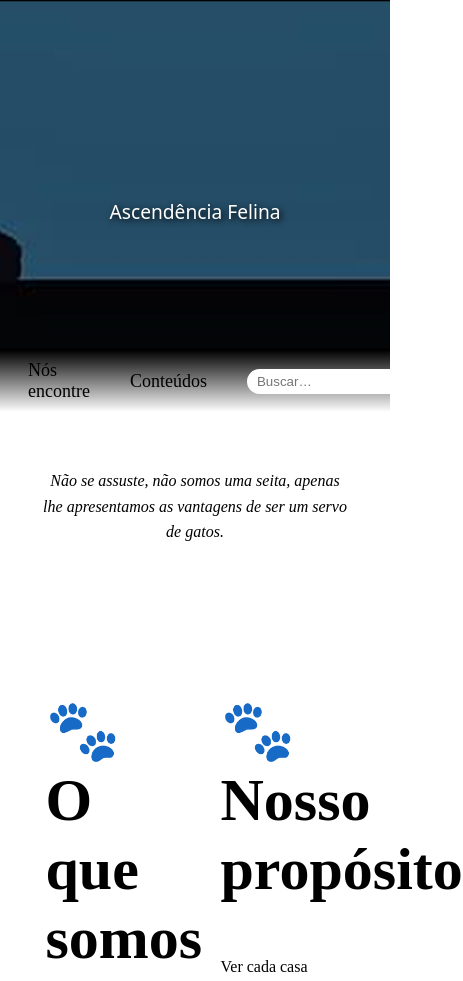
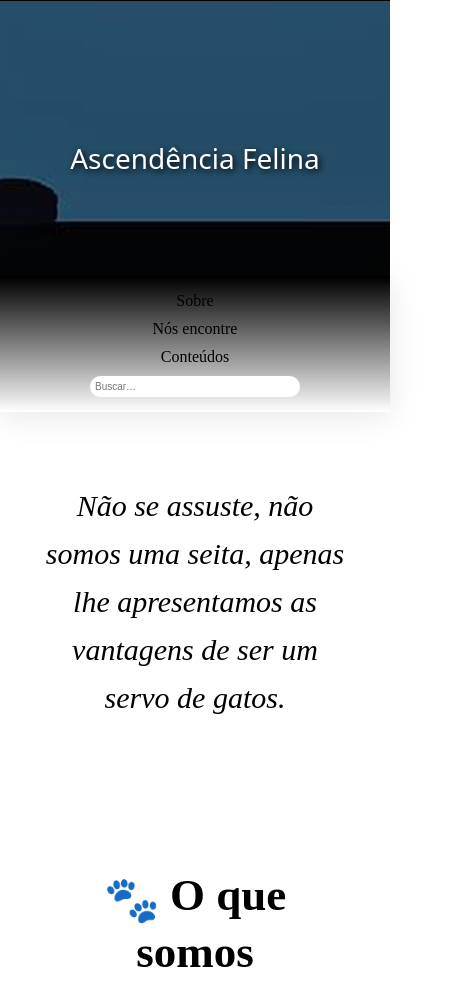
Before and after one commit to HelenTesch/PROJETOCSS2, a plain HTML site: page index.html in a window 390 px wide. Shown: the top 981 px of the page, 463 px wide, since content can reach past the window. Drawn offline with Linux system fonts and the light colour scheme; a web font is replaced by a local one.

Commit message:
Add alteração responsivo

```diff
--- a/index.html
+++ b/index.html
@@ -25,7 +25,7 @@
       <input type="text" placeholder="Buscar…" class="buscar" />
     </nav>
     <!-- FRASE TOPO -->
-    <section class="frase">
+    <section id="frase">
       <p>
         <i
           >Não se assuste, não somos uma seita, apenas lhe apresentamos as
--- a/style.css
+++ b/style.css
@@ -44,35 +44,17 @@ h2::before {
 
 }
 
-@media (max-width: 768px) {
-  .topo {
-    height: 130px;
-    background-size: cover; /* mostra a imagem inteira */
-    background-position: top center;
-  }
-
-  .topo h1 {
-    font-size: 1.4rem;
-  }
-}
-
-@media (max-width: 480px) {
-  .topo {
-    height: 110px;
-  }
-
-  .topo h1 {
-    font-size: 1.2rem;
-  }
-}
 
 /* ======= MENU STICKY ======= */
 .menu {
   position: sticky;
   top: 0;
   z-index: 1000;
+  background: linear-gradient(#000000, #ffffff00);
+box-shadow: 0 4px 30px rgba(0, 0, 0, 0.1);
+backdrop-filter: blur(9.7px);
+-webkit-backdrop-filter: blur(9.7px);
 
-  background: linear-gradient(#000000, #ffffff00);
   padding: 10px 20px;
 
   display: flex;
@@ -85,20 +67,24 @@ h2::before {
 .menu a {
   color: rgb(0, 0, 0);
   text-decoration: none;
-  font-size: 18px;
+  font-size: 1.6rem;
 }
 
 .menu .buscar {
   padding: 5px 10px;
   border-radius: 20px;
   border: none;
+  font-size: 1.5rem;
 }
 
 /* ======= FRASE ======= */
-.frase {
-  padding: 40px;
+#frase {
+    padding: 40px;
+  p{
   text-align: center;
-  font-size: 40px;
+  font-size: 30px;
+  }
+
 }
 
 /* ======= SOBRE / PROPÓSITO ======= */
@@ -271,28 +257,106 @@ ul li::marker {
 }
 
 p,
-li {
-  font-size: 1rem;
+li, span {
+  font-size: 1.5rem;
   line-height: 1.6;
 }
 
+/* ============================================================
+   RESPONSIVIDADE (ADICIONE AO FINAL DO SEU ARQUIVO CSS)
+   ============================================================ */
 
+/* Tablets e Celulares Grandes (max-width: 992px) */
+@media (max-width: 992px) {
+  .sobre-proposito {
+    flex-direction: column;
+    align-items: center;
+    text-align: center;
+  }
 
+  .sobre-proposito .bloco {
+    width: 90%; /* Blocos ocupam quase toda a largura */
+  }
 
-@media (max-width: 600px) {
+  .frase {
+    font-size: 30px;
+    padding: 20px;
+  }
+}
+
+/* Celulares (max-width: 768px) */
+@media (max-width: 768px) {
+  /* TOPO */
+  .topo {
+    padding-top: 120px;
+  }
+
+  .topo h1 {
+    font-size: 36px;
+    margin-bottom: 60px;
+  }
+
+  /* MENU - Transforma em coluna ou permite scroll horizontal */
+  .menu {
+    gap: 15px;
+    flex-wrap: wrap; /* Permite que os itens quebrem linha se necessário */
+    padding: 15px;
+  }
+
+  .menu a {
+    font-size: 16px;
+  }
+  .menu .buscar {
+    padding: 5px 5px;
+  font-size: 10px
+}
+
+  /* VERDADE / LITURGIA */
+  .linhas-liturgia {
+    flex-direction: column;
+    gap: 20px;
+  }
+
+  /* CARDS */
   .cards {
     gap: 20px;
   }
 
   .card {
-    width: 90%;
-    height: auto;
+    width: 90%; /* Card quase tela cheia no mobile */
+    max-width: 300px;
+    height: auto; /* Deixa o conteúdo definir a altura */
+    padding-bottom: 30px;
+  }
+
+  .card .image {
+    height: 250px; /* Fixa altura da imagem no mobile para não esticar */
+  }
+
+  /* FAQ */
+  .FAQ {
+    padding: 40px 15px;
+    font-size: 24px;
+  }
+
+  h2 {
+    font-size: 1.5em;
   }
 }
 
-@media (max-width: 600px) {
-  .FAQ {
-    font-size: 20px;
-    padding: 40px 10px;
+/* Celulares Pequenos (max-width: 480px) */
+@media (max-width: 480px) {
+  .topo h1 {
+    font-size: 28px;
+  }
+
+  .menu {
+    flex-direction: column; /* Menu vira uma lista vertical */
+    gap: 10px;
+  }
+
+  .menu .buscar {
+    width: 100%; /* Campo de busca ocupa tudo */
+    max-width: 200px;
   }
 }
```
